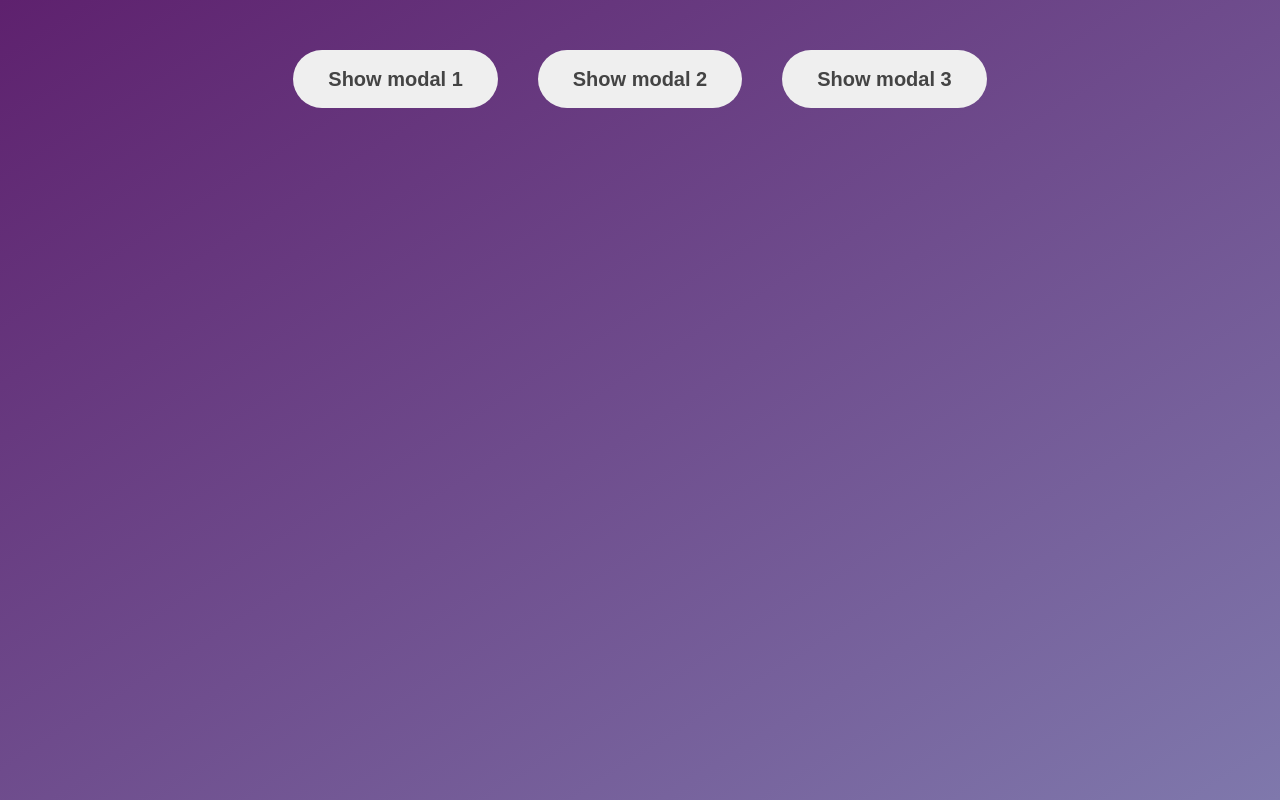
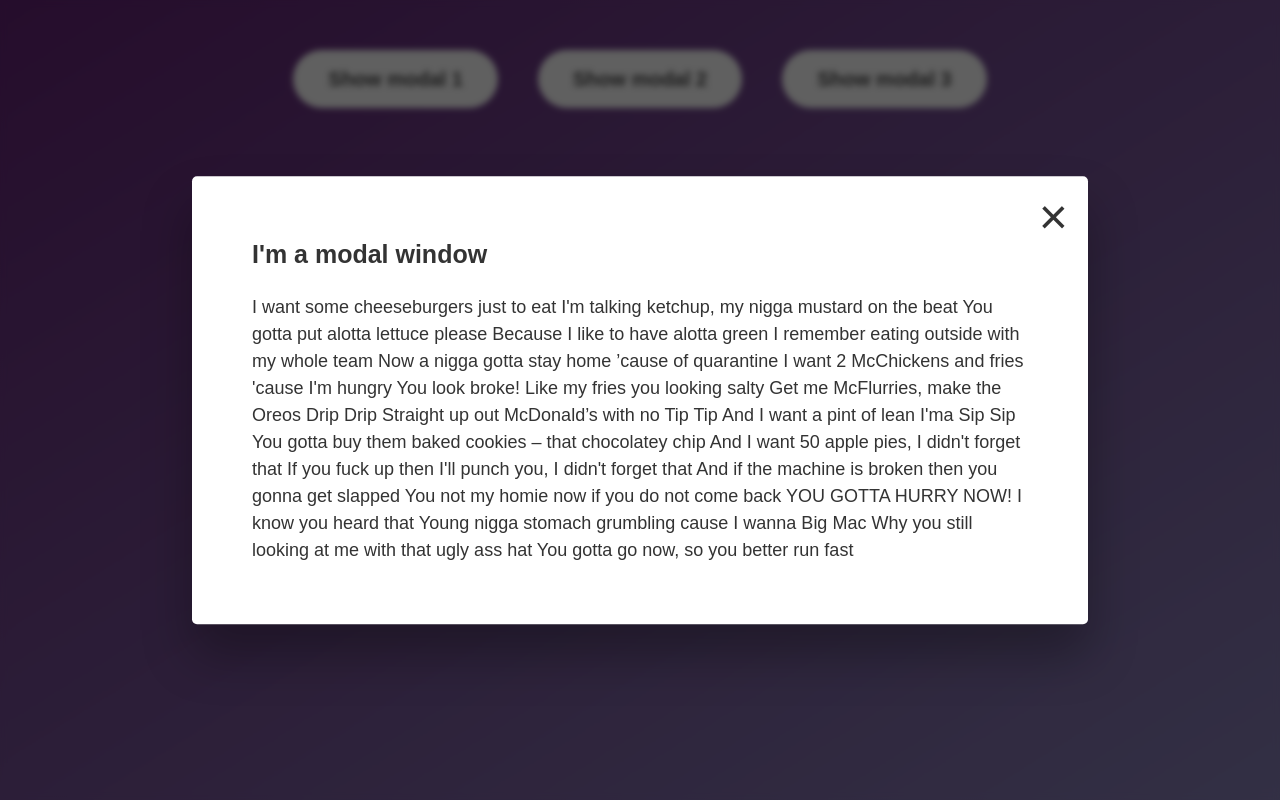
Before and after one commit to muratozdil/modal, a plain HTML site: page index.html in a window 1280 px wide. Both pictures are taken after a click on the button "Show modal 1". Drawn offline with Linux system fonts and the light colour scheme.

Commit message:
final form for future notice

```diff
--- a/index.html
+++ b/index.html
@@ -17,19 +17,21 @@
             <button class="close-modal">&times;</button>
             <h1>I'm a modal window</h1>
             <p>
-        I want some cheeseburgers just to eat I'm talking ketchup, my n*gga
-        mustard on the beat You gotta put alotta lettuce please Because I like
-        to have alotta green I remember eating outside with my whole team Now a
-        nigga gotta stay home ’cause of quarantine I want 2 McChickens and fries
-        'cause I'm hungry You look broke! Like my fries you looking salty Get me
-        McFlurries, make the Oreos Drip Drip Straight up out McDonald’s with no
-        Tip Tip And I want a pint of lean I'ma Sip Sip You gotta buy them baked
-        cookies – that chocolatey chip And I want 50 apple pies, I didn't forget
-        that If you fuck up then I'll punch you, I didn't forget that And if the
-        machine is broken then you gonna get slapped You not my homie now if you
-        do not come back YOU GOTTA HURRY NOW! I know you heard that Young nigga
-        stomach grumbling cause I wanna Big Mac Why you still looking at me with
-        that ugly ass hat You gotta go now, so you better run fast
+                I want some cheeseburgers just to eat I'm talking ketchup, my
+                nigga mustard on the beat You gotta put alotta lettuce please
+                Because I like to have alotta green I remember eating outside
+                with my whole team Now a nigga gotta stay home ’cause of
+                quarantine I want 2 McChickens and fries 'cause I'm hungry You
+                look broke! Like my fries you looking salty Get me McFlurries,
+                make the Oreos Drip Drip Straight up out McDonald’s with no Tip
+                Tip And I want a pint of lean I'ma Sip Sip You gotta buy them
+                baked cookies – that chocolatey chip And I want 50 apple pies, I
+                didn't forget that If you fuck up then I'll punch you, I didn't
+                forget that And if the machine is broken then you gonna get
+                slapped You not my homie now if you do not come back YOU GOTTA
+                HURRY NOW! I know you heard that Young nigga stomach grumbling
+                cause I wanna Big Mac Why you still looking at me with that ugly
+                ass hat You gotta go now, so you better run fast
             </p>
         </div>
         <div class="overlay hidden"></div>
--- a/script.js
+++ b/script.js
@@ -1 +1,33 @@
 'use strict';
+
+const modal = document.querySelector('.modal');
+const overlay = document.querySelector('.overlay');
+const btnClose = document.querySelector('.close-modal');
+const btnOpen = document.querySelectorAll('.show-modal');
+//since theres more than more show-modal button 'all' works like an array
+
+//to open modal
+const openModal = function () {
+    modal.classList.remove('hidden');
+    overlay.classList.remove('hidden');
+};
+//to close modal
+const closeModal = function () {
+    modal.classList.add('hidden');
+    overlay.classList.add('hidden');
+};
+
+for (let i = 0; i < btnOpen.length; i++)
+    btnOpen[i].addEventListener('click', openModal);
+
+btnClose.addEventListener('click', closeModal);
+overlay.addEventListener('click', closeModal);
+
+document.addEventListener('keydown', function (event) {
+    if (
+        event.key === 'Escape' &&
+        !modal.classList.contains('hidden') &&
+        !overlay.classList.contains('hidden')
+    )
+        closeModal();
+});
```
Also changed, not shown: style.css (indentation only). Lines whose indentation alone changed are shown as unchanged.
